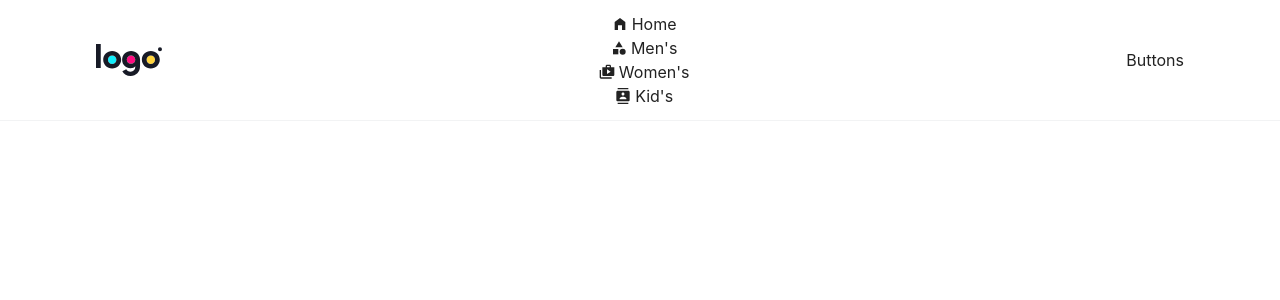
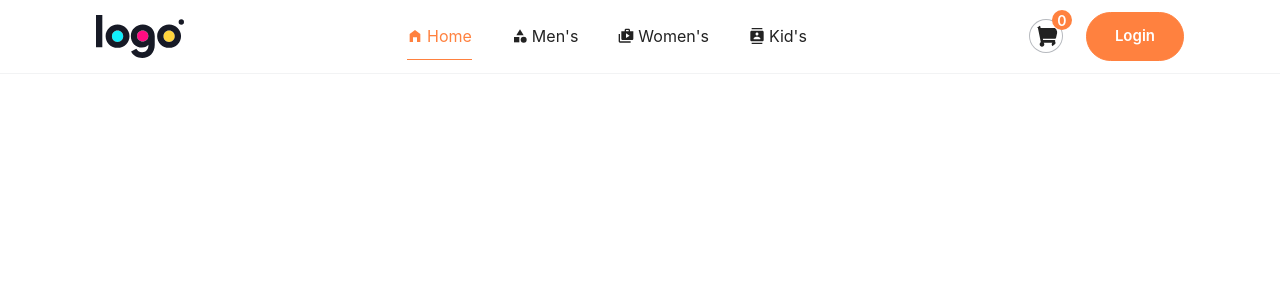
Before and after one commit to Vargos98/Ajio-Ecomm, a React (Vite) app in the folder frontend/: page / in a window 1280 px wide. Shown: the top 300 px of the page. Built offline with nearby package versions, Linux system fonts and the light colour scheme.

Commit message:
Completed Navbar

```diff
--- a/frontend/src/components/Header.jsx
+++ b/frontend/src/components/Header.jsx
@@ -1,22 +1,73 @@
-import React from 'react'
-import { Link } from 'react-router-dom'
+import React, { useState } from 'react'
+import { Link, NavLink } from 'react-router-dom'
 import logo from '../assets/logo.svg'
+// import user from '../assets/user.svg'
 import Navbar from './Navbar'
+import { MdMenu, MdClose } from 'react-icons/md'
+import { FaShoppingCart } from "react-icons/fa"
+
 const Header = () => {
+  const [menuOpen, setMenuOpen] = useState(false)
+
+  const mobileNavClasses = `
+    flex items-start flex-col gap-y-12 fixed top-20 p-12 bg-white
+    rounded-3xl shadow-md w-64 ring-1 ring-slate-900/5
+    transition-all duration-300 medium-10
+    ${menuOpen ? "right-8" : "-right-[100%]"}
+  `
+
   return (
     <header className='fixed top-0 left-0 m-auto max_padd_container w-full bg-white ring-1 ring-slate-900/5 z-10'>
-      <div className='px-4 flexBetween py-3 max-xs:px-2'>
+      <div className='px-4 flex justify-between items-center py-3 max-xs:px-2'>
+
         {/* Logo */}
         <div>
+          <Link to="/">
+            <img src={logo} alt="Logo" height={66} width={88} />
+          </Link>
+        </div>
 
-          <Link to="/"><img src={logo} alt="" height={66} width={66} /></Link>
+        {/* Navbar - Desktop */}
+        <Navbar containerStyles="hidden md:flex gap-x-5 xl:gap-x-10 medium-10" />
+
+        {/* Right side - Desktop Login + Cart */}
+        <div className='hidden md:flex items-center gap-x-6 bold-16'>
+          <NavLink to="/cart-page" className="flex items-center relative">
+            <FaShoppingCart className="p-1 h-8 w-8 ring-slate-900/30 ring-1 rounded-full" />
+            <span className="absolute top-0 right-0 transform translate-x-1/2 -translate-y-1/2 w-5 h-5 rounded-full bg-secondary text-white medium-14 flex items-center justify-center">0</span>
+          </NavLink>
+
+          <NavLink to="/login" className="btn_secondary_rounded flex items-center gap-x-2 medium-10">
+            {/* <img src={user} height={19} width={19} alt="User" /> */}
+            <span>Login</span>
+          </NavLink>
         </div>
-        {/* Navbar */}
-        <Navbar />
-        {/* Buttons */}
-        <div>Buttons</div>
+
+        {/* Navbar - Mobile */}
+        <Navbar containerStyles={mobileNavClasses} />
+
+        {/* Toggle Button + Cart + Login - Mobile */}
+        <div className='md:hidden flex items-center gap-x-3 bold-16'>
+          <button onClick={() => setMenuOpen(!menuOpen)}>
+            {!menuOpen ? (
+              <MdMenu className="cursor-pointer hover:text-secondary p-1 ring-1 ring-slate-900/30 h-8 w-8 rounded-full hover:ring-secondary" />
+            ) : (
+              <MdClose className="cursor-pointer hover:text-secondary p-1 ring-1 ring-slate-900/30 h-8 w-8 rounded-full hover:ring-secondary" />
+            )}
+          </button>
+
+          <NavLink to="/cart-page" className="flex items-center relative">
+            <FaShoppingCart className="p-1 h-8 w-8 ring-slate-900/30 ring-1 rounded-full" />
+            <span className="absolute top-0 right-0 transform translate-x-1/2 -translate-y-1/2 w-5 h-5 rounded-full bg-secondary text-white medium-14 flex items-center justify-center">0</span>
+          </NavLink>
+
+          <NavLink to="/login" className="btn_secondary_rounded flex items-center gap-x-2 medium-10">
+            {/* <img src={user} height={19} width={19} alt="User" /> */}
+            <span>Login</span>
+          </NavLink>
+        </div>
+
       </div>
-
     </header>
   )
 }
--- a/frontend/src/components/Navbar.jsx
+++ b/frontend/src/components/Navbar.jsx
@@ -4,13 +4,13 @@ import { MdCategory, MdContacts, MdHomeFilled, MdShop2 } from 'react-icons/md'
 const Navbar = ({ containerStyles }) => {
   return (
     <nav className={`${containerStyles}`}>
-      <NavLink to={'/'}><div className='flexCenter gap-x-1'><MdHomeFilled />Home</div>
+      <NavLink to={'/'} className={({isActive})=> isActive ? "active_link":""}><div className='flexCenter gap-x-1'><MdHomeFilled />Home</div>
       </NavLink>
-       <NavLink to={'/mens'}><div className='flexCenter gap-x-1'><MdCategory />Men's</div>
+       <NavLink to={'/mens'} className={({isActive})=> isActive ? "active_link":""}><div className='flexCenter gap-x-1'><MdCategory />Men's</div>
       </NavLink>
-       <NavLink to={'/womens'}><div className='flexCenter gap-x-1'><MdShop2 />Women's</div>
+       <NavLink to={'/womens'} className={({isActive})=> isActive ? "active_link":""}><div className='flexCenter gap-x-1'><MdShop2 />Women's</div>
       </NavLink>
-       <NavLink to={'/kids'}><div className='flexCenter gap-x-1'><MdContacts
+       <NavLink to={'/kids'} className={({isActive})=> isActive ? "active_link":""}><div className='flexCenter gap-x-1'><MdContacts
         />Kid's</div>
       </NavLink>
     </nav>
```
